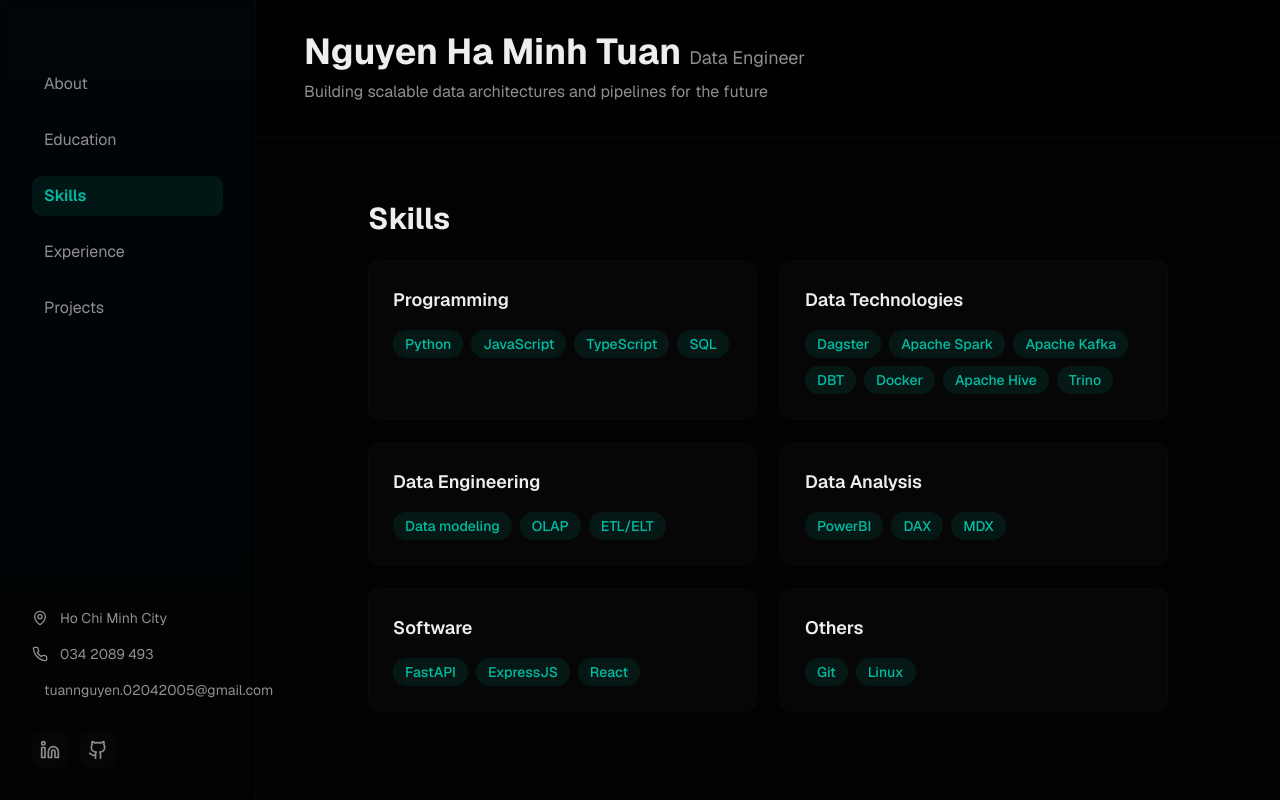
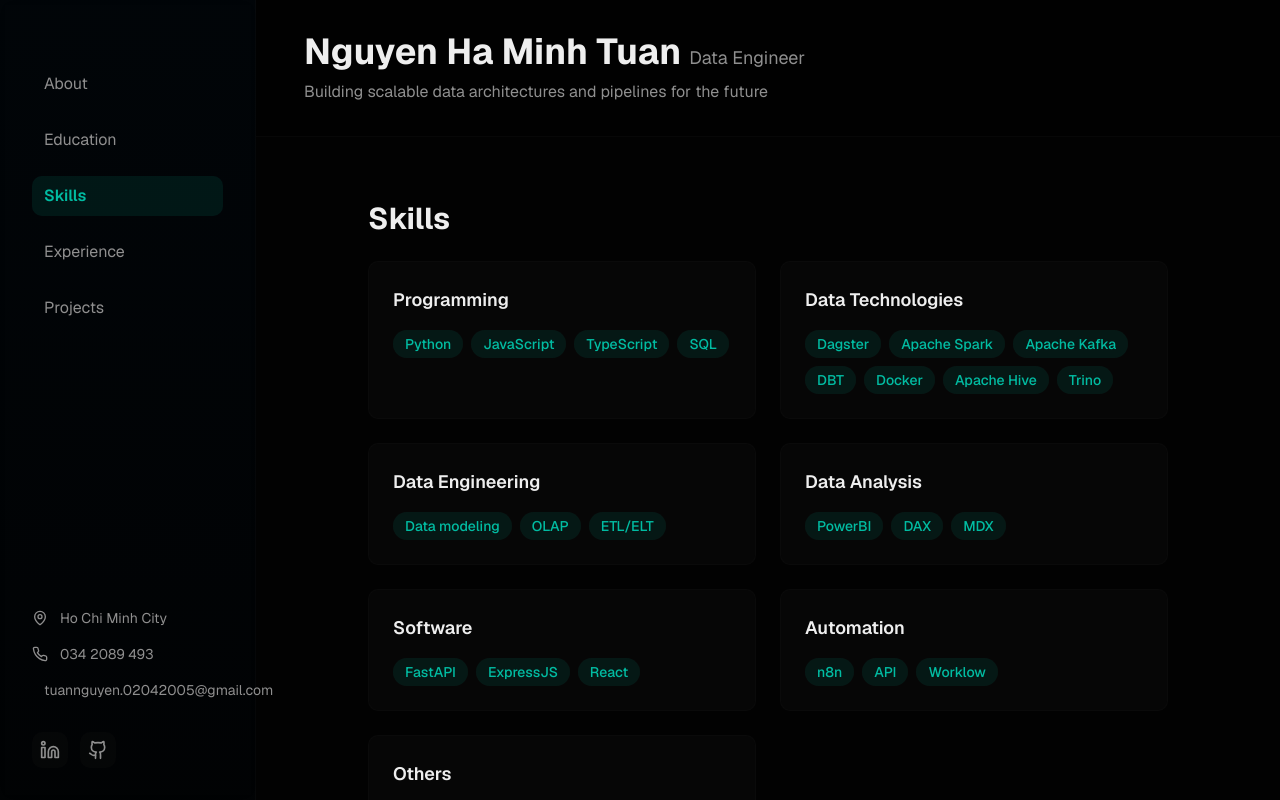
Before and after one commit to MinhTuan2405/MinhTuan2405, a Next.js app: page / in a window 1280 px wide. Both pictures are taken after a click on the button "Skills". Shown: the top 800 px of the page. Built offline with nearby package versions, Linux system fonts and the light colour scheme.

Commit message:
Add Automation skills and Bash Script to Others

```diff
--- a/components/cv-skills.tsx
+++ b/components/cv-skills.tsx
@@ -25,8 +25,12 @@ export default function CVSkills() {
       skills: ["FastAPI", "ExpressJS", "React"],
     },
     {
+      title: "Automation",
+      skills: ["n8n", "API", "Worklow"],
+    },
+    {
       title: "Others",
-      skills: ["Git", "Linux"],
+      skills: ["Git", "Linux", "Bash Script"],
     },
   ]
 
```
